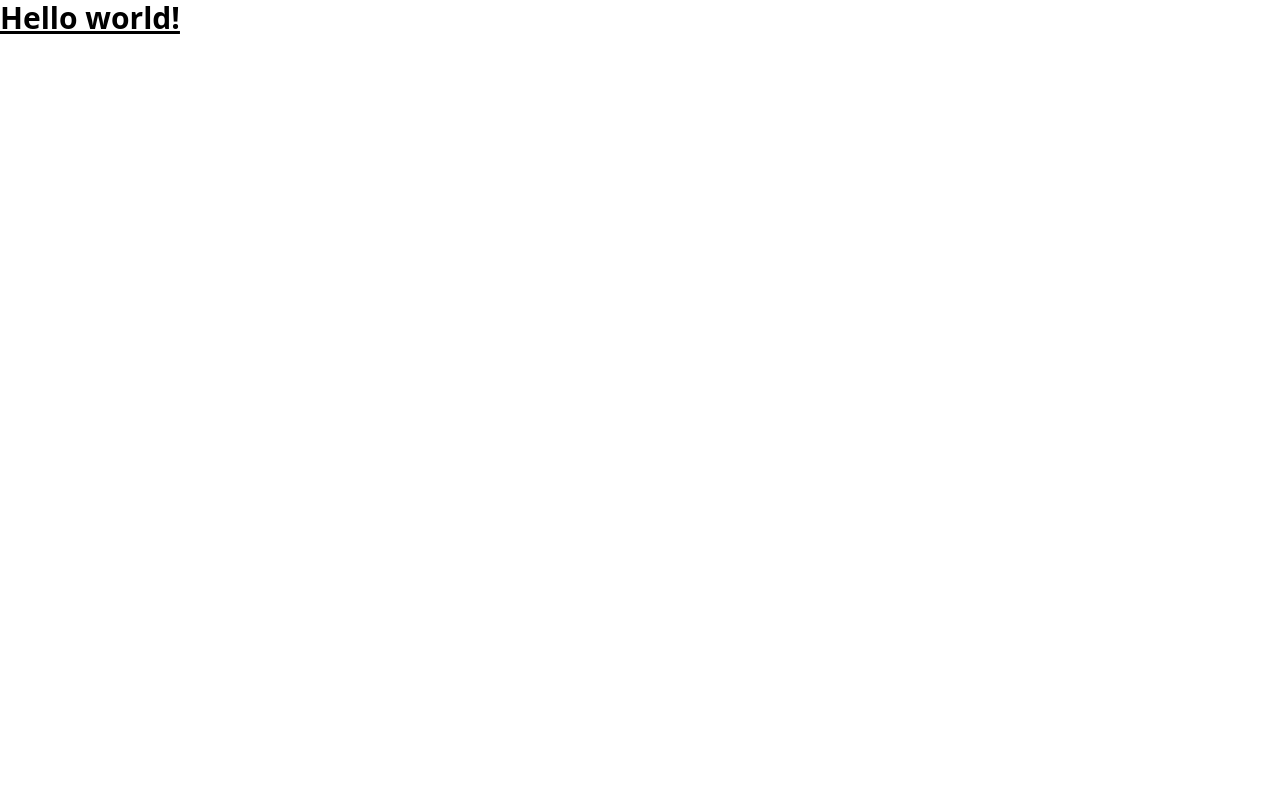
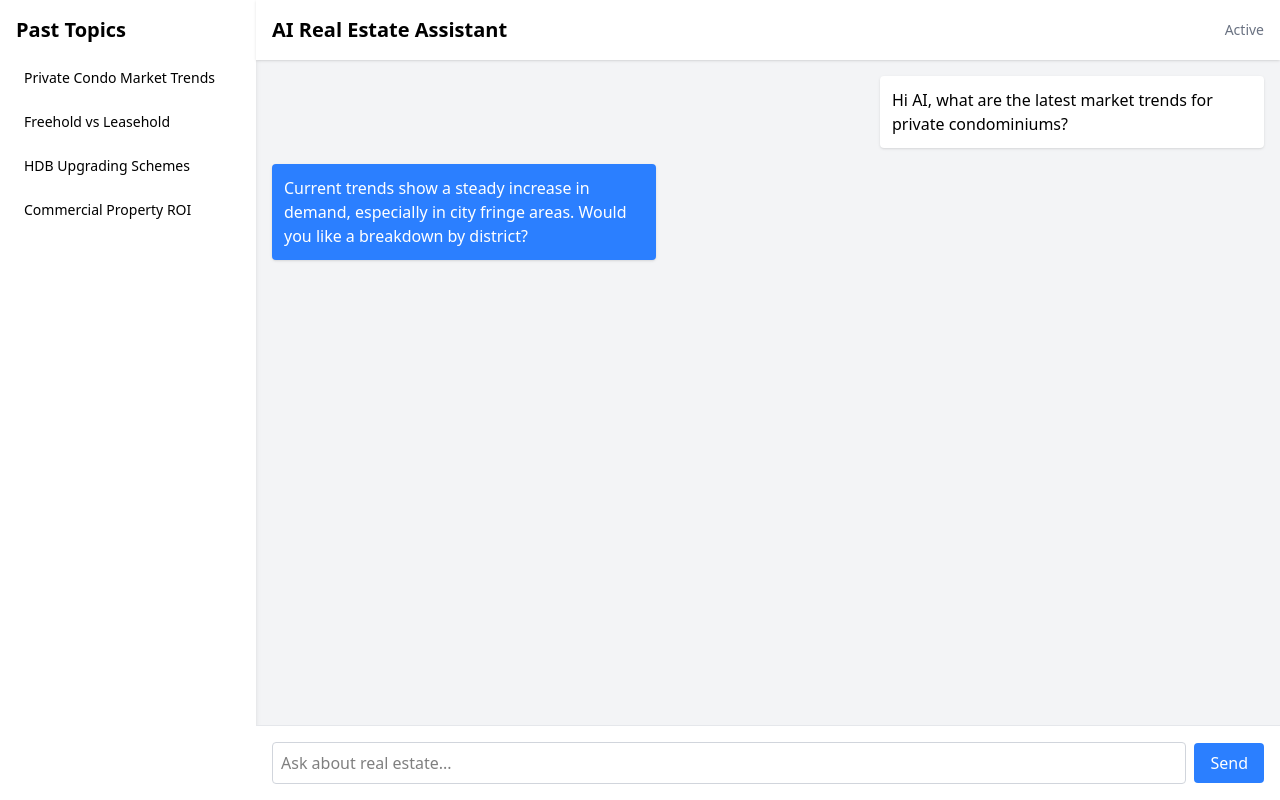
Before and after one commit to YippyYaYa/LeonSite, an Angular app in the folder AIAgent/: page / in a window 1280 px wide. Built offline with nearby package versions, Linux system fonts and the light colour scheme.

Commit message:
[poc] Added sidebar, chat and sending of messages

```diff
--- a/AIAgent/src/app/pages/main-chat/main-chat.component.html
+++ b/AIAgent/src/app/pages/main-chat/main-chat.component.html
@@ -1,3 +1,55 @@
-<h1 class="text-3xl font-bold underline">
-  Hello world!
-</h1>
+<div class="h-screen flex bg-gray-100">
+  <!-- Sidebar for Past Topics -->
+  <aside class="w-64 bg-white shadow-md p-4 overflow-y-auto">
+    <h2 class="text-xl font-semibold mb-4">Past Topics</h2>
+    <ul class="space-y-2 text-sm">
+      @for (topic of topicList; track topic) {
+        <li
+          class="p-2 rounded cursor-pointer hover:bg-gray-200"
+          [class.bg-gray-200]="topic === selectedTopic"
+          (click)="loadChat(topic)">
+          {{ topic }}
+        </li>
+      }
+    </ul>
+  </aside>
+
+  <!-- Chat Section -->
+  <main class="flex-1 flex flex-col">
+    <!-- Chat Title Bar -->
+    <header class="p-4 bg-white shadow flex items-center justify-between">
+      <h1 class="text-xl font-semibold">AI Real Estate Assistant</h1>
+      <span class="text-sm text-gray-500">Active</span>
+    </header>
+
+    <!-- Chat Messages -->
+    <section class="flex-1 p-4 overflow-y-auto space-y-4">
+      @if ((chatHistory?.length || 0) > 0) {
+        @for (msg of chatHistory; track msg) {
+          <div [class]="'flex ' + (msg.from === 'user' ? 'justify-end' : 'justify-start')">
+            <div [class]="'p-3 rounded shadow max-w-sm ' + (msg.from === 'user' ? 'bg-white text-black' : 'bg-blue-500 text-white')">
+              {{ msg.text }}
+            </div>
+          </div>
+        }
+      } @else {
+        <p class="text-gray-400 text-sm text-center mt-10">No messages available for this topic.</p>
+      }
+    </section>
+
+    <!-- Chat Input Box -->
+    <footer class="p-4 bg-white border-t border-gray-200 flex items-center space-x-2">
+      <input
+        type="text"
+        [(ngModel)]="newMessage"
+        (keyup.enter)="sendMessage()"
+        placeholder="Ask about real estate..."
+        class="flex-1 border border-gray-300 rounded p-2 focus:outline-none focus:ring-2 focus:ring-blue-400" />
+      <button
+        (click)="sendMessage()"
+        class="bg-blue-500 text-white px-4 py-2 rounded hover:bg-blue-600">
+        Send
+      </button>
+    </footer>
+  </main>
+</div>
--- a/AIAgent/src/app/pages/main-chat/main-chat.component.ts
+++ b/AIAgent/src/app/pages/main-chat/main-chat.component.ts
@@ -1,12 +1,82 @@
 import { Component } from '@angular/core';
+import { CommonModule } from '@angular/common';
+import { FormsModule } from '@angular/forms'; // Needed for ngModel
 
 @Component({
   selector: 'app-main-chat',
   standalone: true,
-  imports: [],
+  imports: [CommonModule, FormsModule],
   templateUrl: './main-chat.component.html',
   styleUrl: './main-chat.component.scss'
 })
 export class MainChatComponent {
+  chats: Record<string, { from: 'user' | 'ai'; text: string }[]> = {
+    'Private Condo Market Trends': [
+      {
+        from: 'user',
+        text: 'Hi AI, what are the latest market trends for private condominiums?'
+      },
+      {
+        from: 'ai',
+        text: 'Current trends show a steady increase in demand, especially in city fringe areas. Would you like a breakdown by district?'
+      }
+    ],
+    'Freehold vs Leasehold': [
+      {
+        from: 'user',
+        text: 'Yes, and can you compare freehold vs leasehold value retention?'
+      },
+      {
+        from: 'ai',
+        text: 'Freehold properties generally retain value better over time, but leasehold may offer better short-term yield. Would you like specific data?'
+      }
+    ],
+    'HDB Upgrading Schemes': [
+      {
+        from: 'user',
+        text: 'What are the current HDB upgrading schemes available?'
+      },
+      {
+        from: 'ai',
+        text: 'There are several, including the Home Improvement Programme (HIP) and Neighbourhood Renewal Programme (NRP).'
+      }
+    ],
+    'Commercial Property ROI': [
+      {
+        from: 'user',
+        text: 'Is investing in commercial property a good idea in 2024?'
+      },
+      {
+        from: 'ai',
+        text: 'It can be, especially with the rise in demand for mixed-use spaces. Would you like to see projected ROI for specific zones?'
+      }
+    ]
+  };
 
+  selectedTopic = 'Private Condo Market Trends';
+  topicList = Object.keys(this.chats);
+  chatHistory = this.chats[this.selectedTopic];
+  newMessage = '';
+
+  loadChat(topic: string) {
+    this.selectedTopic = topic;
+    this.chatHistory = this.chats[topic] || [];
+    this.newMessage = '';
+  }
+
+  sendMessage() {
+    const message = this.newMessage.trim();
+    if (!message) return;
+
+    this.chatHistory.push({ from: 'user', text: message });
+    this.newMessage = '';
+
+    // Simulate AI response (optional placeholder)
+    setTimeout(() => {
+      this.chatHistory.push({
+        from: 'ai',
+        text: 'Thank you for your question. Let me get back to you with the data.'
+      });
+    }, 500);
+  }
 }
--- a/AIAgent/tsconfig.json
+++ b/AIAgent/tsconfig.json
@@ -4,7 +4,7 @@
   "compileOnSave": false,
   "compilerOptions": {
     "outDir": "./dist/out-tsc",
-    "strict": true,
+    "strict": false,
     "noImplicitOverride": true,
     "noPropertyAccessFromIndexSignature": true,
     "noImplicitReturns": true,
```
